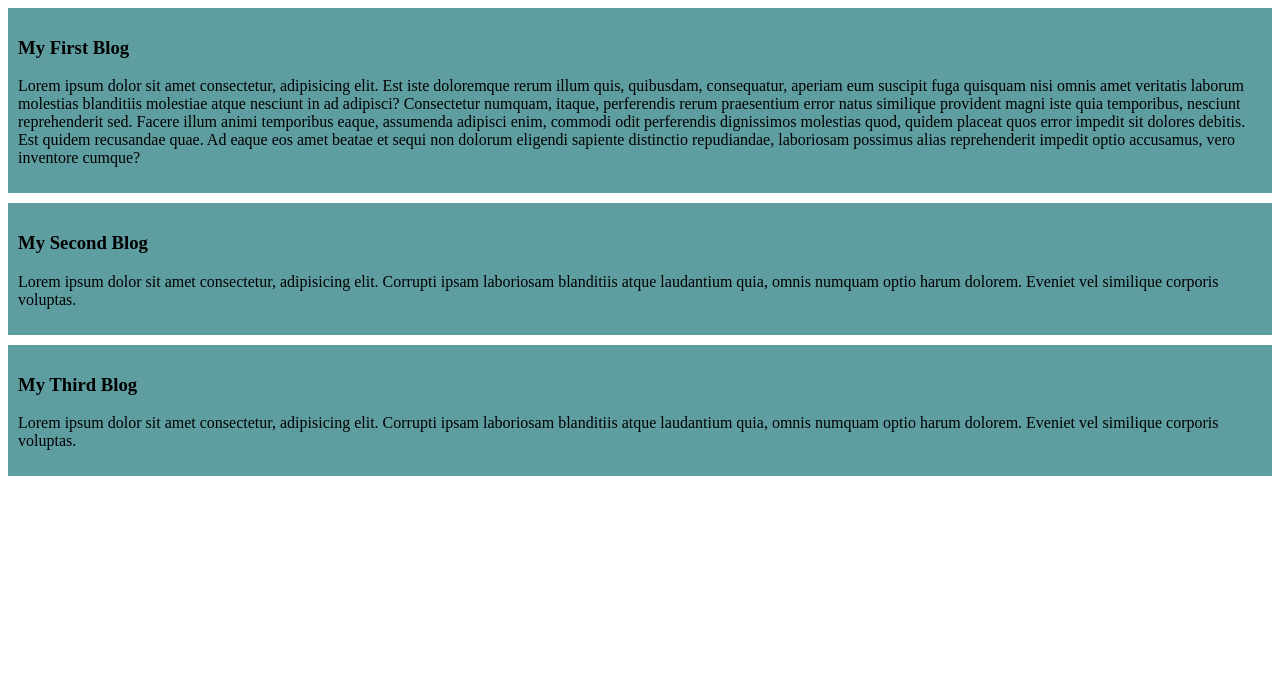
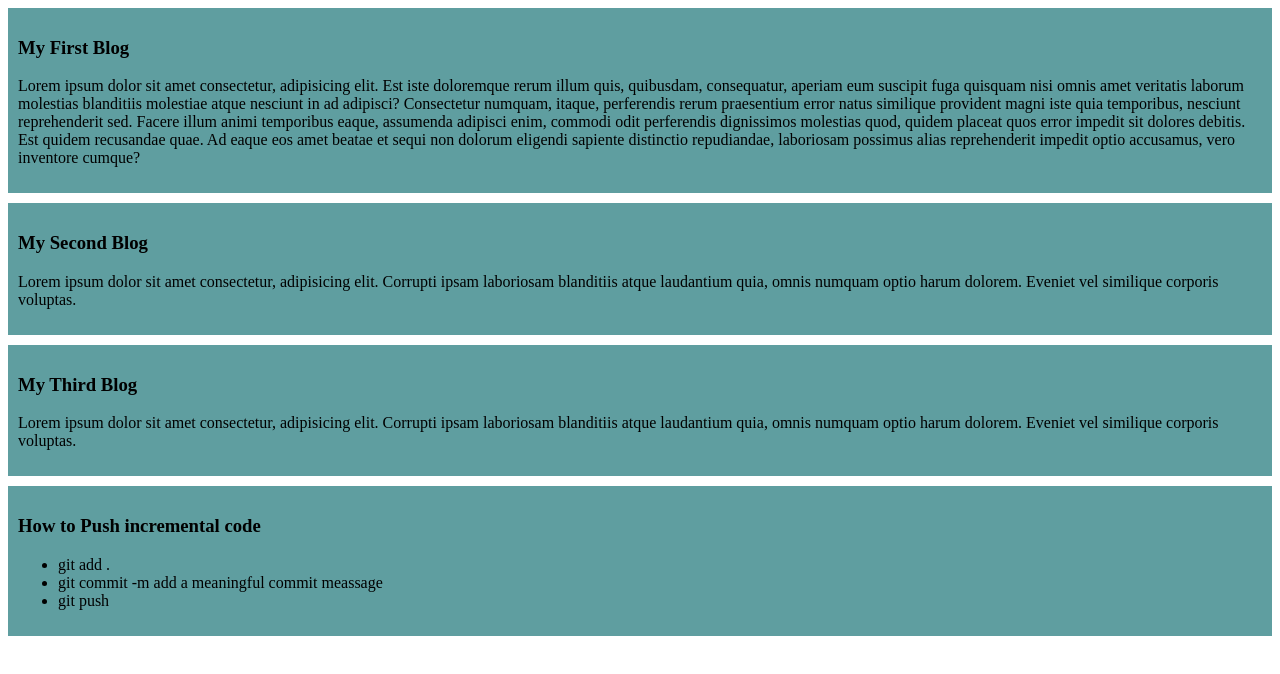
Before and after one commit to Asif-Mern/web-developer-portfolio, a plain HTML site: page index.html in a window 1280 px wide. Drawn offline with Linux system fonts and the light colour scheme.

Commit message:
added a list to push code

```diff
--- a/index.html
+++ b/index.html
@@ -19,6 +19,14 @@
         <h3>My Third Blog</h3>
         <p>Lorem ipsum dolor sit amet consectetur, adipisicing elit. Corrupti ipsam laboriosam blanditiis atque laudantium quia, omnis numquam optio harum dolorem. Eveniet vel similique corporis voluptas.</p>
     </div>
+    <div>
+        <h3>How to Push incremental code</h3>
+        <ul>
+            <li>git add .</li>
+            <li>git commit -m add a meaningful commit meassage</li>
+            <li>git push</li>
+        </ul>
+    </div>
 
 </body>
 </html>
```
